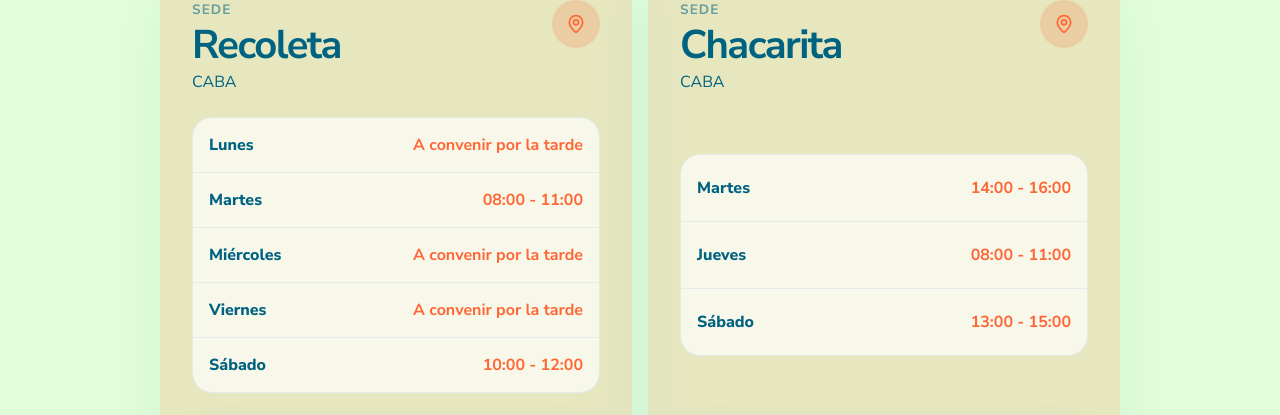
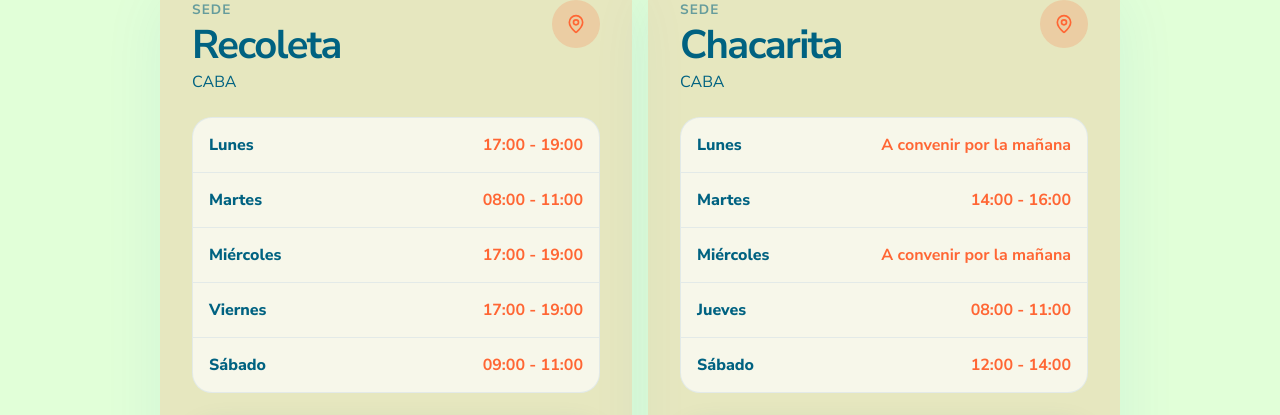
Before and after one commit to anabella91/verticecalistenia, a Next.js app: page / in a window 1280 px wide. Shown: the part 1588-2003 px from the top of the page. Built offline with nearby package versions, Linux system fonts and the light colour scheme; no server answers.

Commit message:
Se modifican horarios de clases

```diff
--- a/components/sections/ScheduleSection.tsx
+++ b/components/sections/ScheduleSection.tsx
@@ -62,9 +62,16 @@ const locations: TrainingLocation[] = [
     mapUrl: "https://maps.app.goo.gl/DXEcZV9RE3mtUmKe7",
     schedule: [
       {
-        type: "flexible",
+        type: "scheduled",
         day: "Lunes",
-        label: "A convenir por la tarde",
+        start: {
+          hours: 17,
+          minutes: 0,
+        },
+        end: {
+          hours: 19,
+          minutes: 0,
+        },
       },
       {
         type: "scheduled",
@@ -79,24 +86,38 @@ const locations: TrainingLocation[] = [
         },
       },
       {
-        type: "flexible",
+        type: "scheduled",
         day: "Miércoles",
-        label: "A convenir por la tarde",
+        start: {
+          hours: 17,
+          minutes: 0,
+        },
+        end: {
+          hours: 19,
+          minutes: 0,
+        },
       },
       {
-        type: "flexible",
+        type: "scheduled",
         day: "Viernes",
-        label: "A convenir por la tarde",
+        start: {
+          hours: 17,
+          minutes: 0,
+        },
+        end: {
+          hours: 19,
+          minutes: 0,
+        },
       },
       {
         type: "scheduled",
         day: "Sábado",
         start: {
-          hours: 10,
+          hours: 9,
           minutes: 0,
         },
         end: {
-          hours: 12,
+          hours: 11,
           minutes: 0,
         },
       },
@@ -109,6 +130,11 @@ const locations: TrainingLocation[] = [
     mapUrl: "https://maps.app.goo.gl/YFif746urg8FEgaL7",
     schedule: [
       {
+        type: "flexible",
+        day: "Lunes",
+        label: "A convenir por la mañana",
+      },
+      {
         type: "scheduled",
         day: "Martes",
         start: {
@@ -119,6 +145,11 @@ const locations: TrainingLocation[] = [
           hours: 16,
           minutes: 0,
         },
+      },
+      {
+        type: "flexible",
+        day: "Miércoles",
+        label: "A convenir por la mañana",
       },
       {
         type: "scheduled",
@@ -136,11 +167,11 @@ const locations: TrainingLocation[] = [
         type: "scheduled",
         day: "Sábado",
         start: {
-          hours: 13,
+          hours: 12,
           minutes: 0,
         },
         end: {
-          hours: 15,
+          hours: 14,
           minutes: 0,
         },
       },
```
